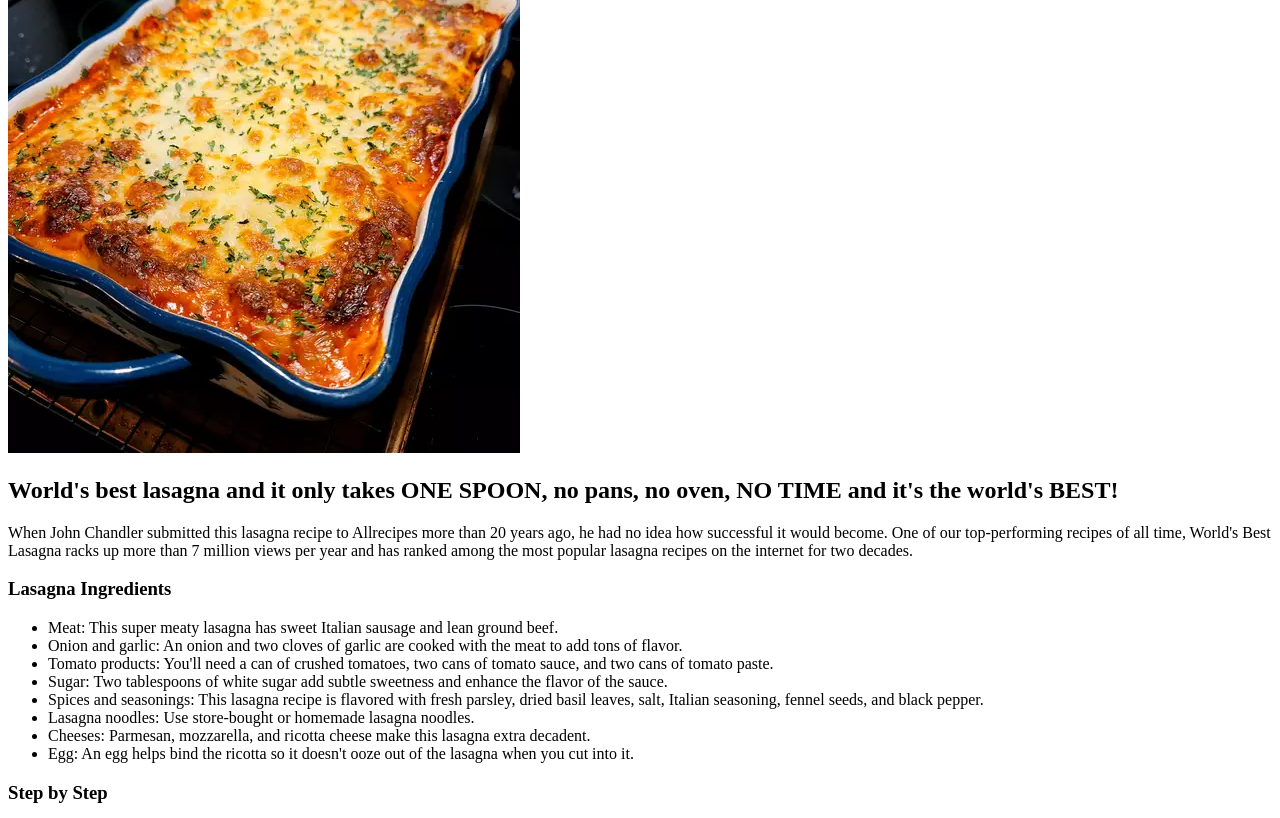
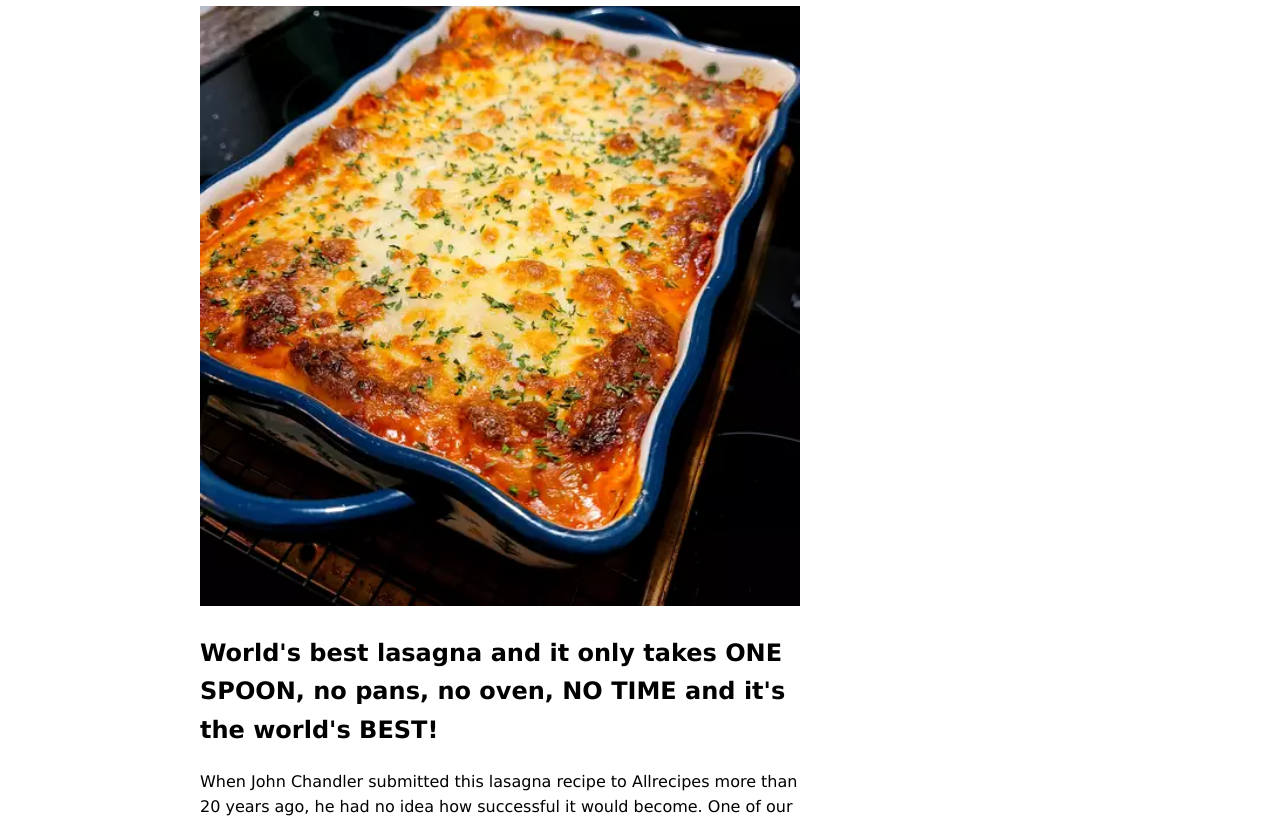
Before and after one commit to jbailis/odin-recipes, a plain HTML site: page recipes/lasagna.html in a window 1280 px wide. Shown: the part 139-957 px from the top of the page. Drawn offline with Linux system fonts and the light colour scheme.

Commit message:
Add css to style recipes
Add basic neatness - font, margin, width, line height.
Add bold text where needed.

```diff
--- /dev/null
+++ b/css/style.css
@@ -0,0 +1,16 @@
+body {
+    max-width: 600px;
+    margin-left: 200px;
+    font-family: Verdana, Geneva, Tahoma, sans-serif;
+    line-height: 1.6;
+}
+
+ul,
+ol {
+    /* little hack for indenting the enumeration symbols: bullet point, numbering, etc... */
+    padding-left: 1.2em;
+}
+
+img {
+    width: 600px;
+}
--- a/recipes/lasagna.html
+++ b/recipes/lasagna.html
@@ -5,6 +5,7 @@
     <meta http-equiv="X-UA-Compatible" content="IE=edge">
     <meta name="viewport" content="width=device-width, initial-scale=1.0">
     <title>5 Minute 1 Spoon Lasagna Recipe</title>
+    <link rel="stylesheet" href="../css/style.css">
 </head>
 <body>
     <h1>5 Minute 1 Spoon Lasagna Recipe</h1>
@@ -22,14 +23,14 @@
 
     <h3>Lasagna Ingredients</h3>
     <ul>
-        <li> Meat: This super meaty lasagna has sweet Italian sausage and lean ground beef.</li>
-        <li> Onion and garlic: An onion and two cloves of garlic are cooked with the meat to add tons of flavor.</li>
-        <li> Tomato products: You'll need a can of crushed tomatoes, two cans of tomato sauce, and two cans of tomato paste.</li>
-        <li> Sugar: Two tablespoons of white sugar add subtle sweetness and enhance the flavor of the sauce.</li>
-        <li> Spices and seasonings: This lasagna recipe is flavored with fresh parsley, dried basil leaves, salt, Italian seasoning, fennel seeds, and black pepper.</li>
-        <li> Lasagna noodles: Use store-bought or homemade lasagna noodles.</li>
-        <li> Cheeses: Parmesan, mozzarella, and ricotta cheese make this lasagna extra decadent.</li>
-        <li> Egg: An egg helps bind the ricotta so it doesn't ooze out of the lasagna when you cut into it.</li>
+        <li> <strong>Meat:</strong> This super meaty lasagna has sweet Italian sausage and lean ground beef.</li>
+        <li> <strong>Onion and garlic:</strong> An onion and two cloves of garlic are cooked with the meat to add tons of flavor.</li>
+        <li> <strong>Tomato products:</strong> You'll need a can of crushed tomatoes, two cans of tomato sauce, and two cans of tomato paste.</li>
+        <li> <strong>Sugar:</strong> Two tablespoons of white sugar add subtle sweetness and enhance the flavor of the sauce.</li>
+        <li> <strong>Spices and seasonings:</strong> This lasagna recipe is flavored with fresh parsley, dried basil leaves, salt, Italian seasoning, fennel seeds, and black pepper.</li>
+        <li> <strong>Lasagna noodles:</strong> Use store-bought or homemade lasagna noodles.</li>
+        <li> <strong>Cheeses:</strong> Parmesan, mozzarella, and ricotta cheese make this lasagna extra decadent.</li>
+        <li> <strong>Egg:</strong> An egg helps bind the ricotta so it doesn't ooze out of the lasagna when you cut into it.</li>
     </ul>
 
     <h3>Step by Step</h3>
```
Also changed, not shown: index.html (+1 -0 lines), recipes/oatmeal.html (+1 -0 lines), recipes/pavlova.html (+1 -0 lines).
